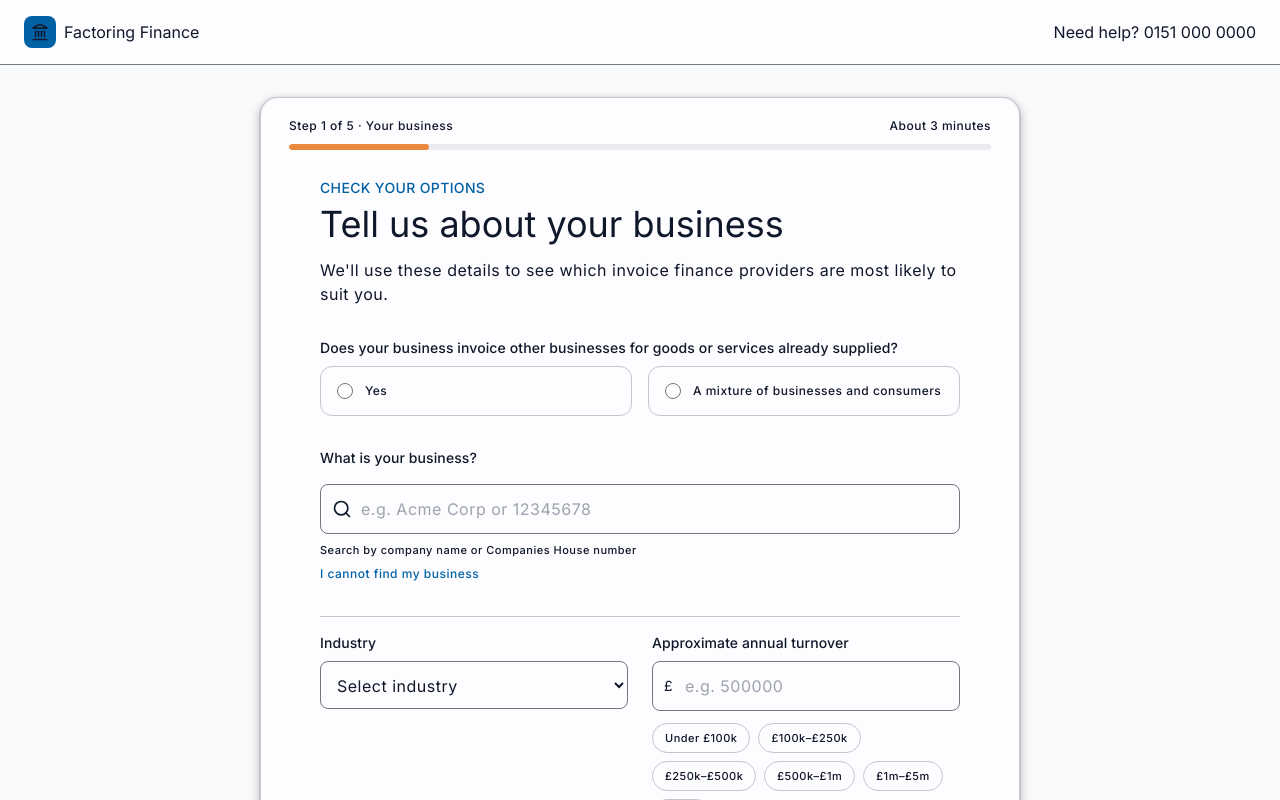
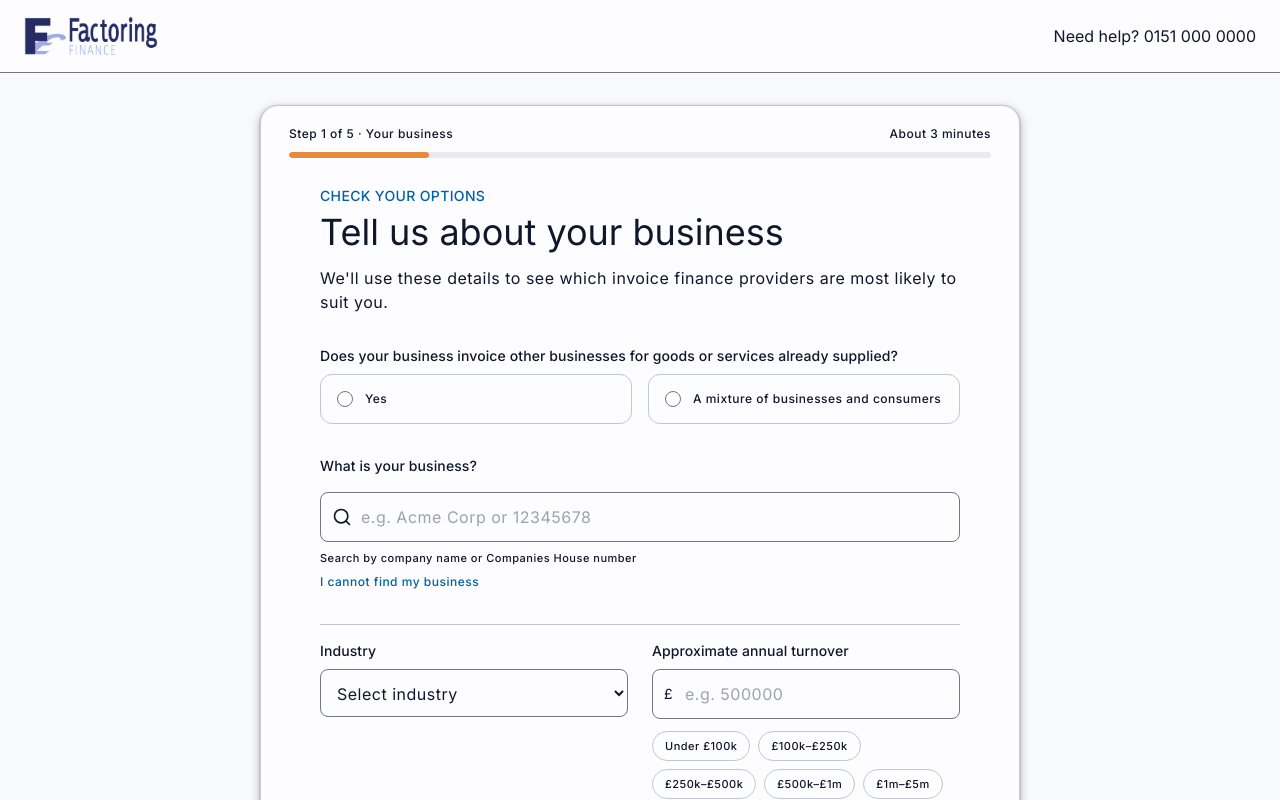
Before and after one commit to markfromearth/FFform, a React (Vite) app: page / in a window 1280 px wide. Shown: the top 800 px of the page. Built offline with nearby package versions, Linux system fonts and the light colour scheme.

Commit message:
feat: replace header icon with official company logo

```diff
--- a/src/components/layout/Header.tsx
+++ b/src/components/layout/Header.tsx
@@ -1,14 +1,14 @@
 import React from 'react';
-import { Landmark } from 'lucide-react';
 
 export const Header: React.FC = () => {
   return (
     <header className="flex justify-between items-center px-6 py-4 bg-surface text-on-surface border-b border-outline">
-      <div className="flex items-center gap-2 title-m">
-        <div className="w-8 h-8 rounded-lg bg-primary text-on-primary grid place-items-center">
-          <Landmark size={18} />
-        </div>
-        <span>Factoring Finance</span>
+      <div className="flex items-center">
+        <img
+          src="/factoring-finance-logo.png"
+          alt="Factoring Finance"
+          className="h-10 w-auto"
+        />
       </div>
       <div className="label-m text-on-surface-variant">
         Need help? 0151 000 0000
```
Also changed, not shown: public/factoring-finance-logo.png (added).
